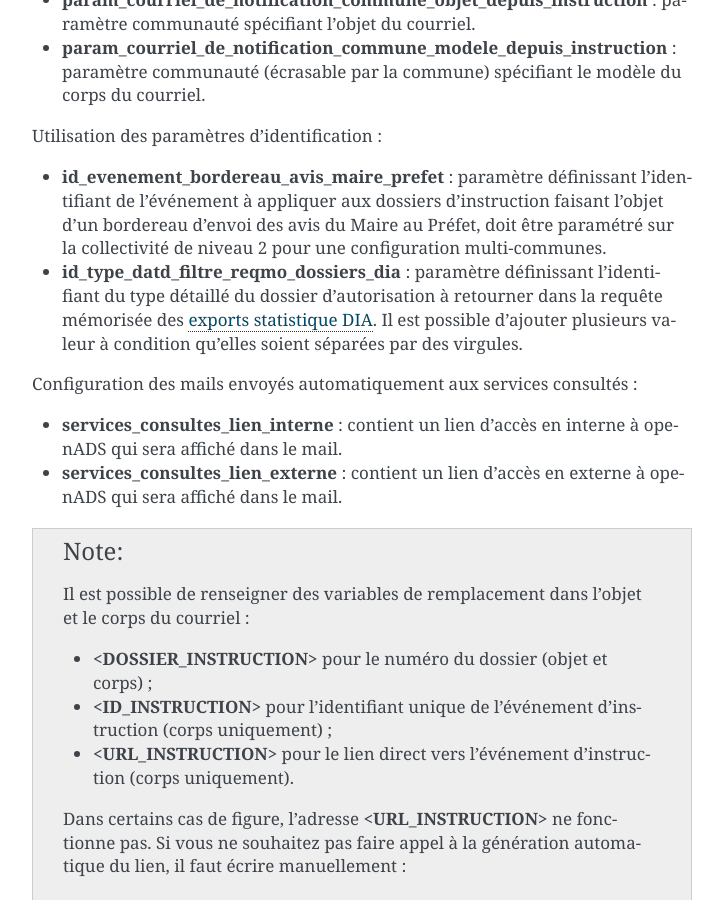
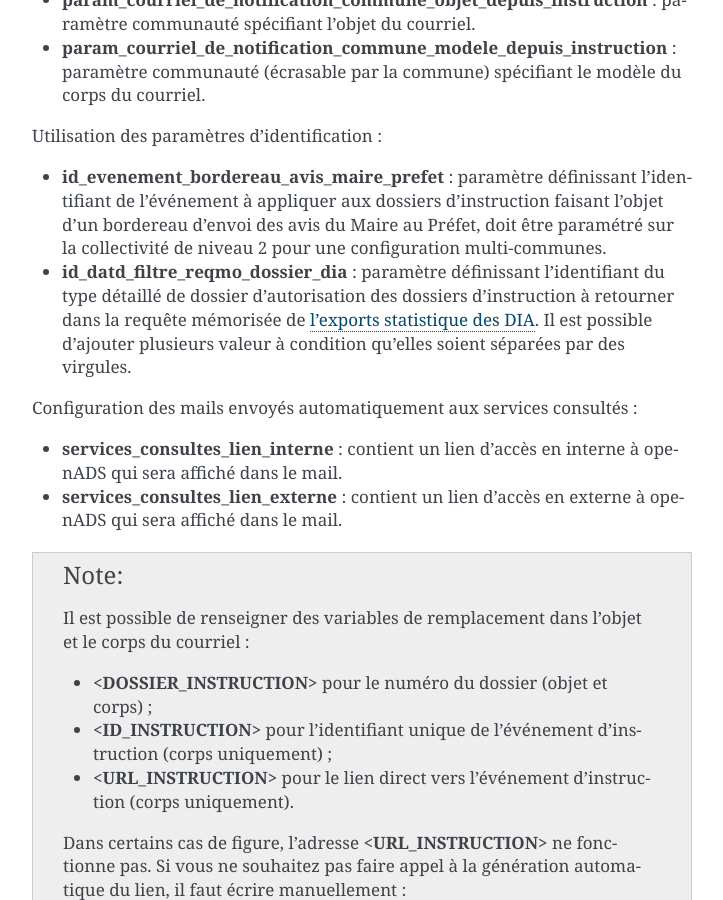
Before and after one commit to mpavaux/openads-documentation, a Sphinx documentation site: the page built from source/manuel_utilisateur/administration.rst, in a window 1280 px wide and 900 px high, scrolled down 1819 px. Shown: the whole window, without its empty margins (388-1111 px from the left). Built offline with Sphinx 7.4.7, drawn with Linux system fonts in a browser that asks for light colours.

Commit message:
Correction nom paramètre pour export DIA

```diff
--- a/source/manuel_utilisateur/administration.rst
+++ b/source/manuel_utilisateur/administration.rst
@@ -85,7 +85,7 @@
 Utilisation des paramètres d'identification :
 
 * **id_evenement_bordereau_avis_maire_prefet** : paramètre définissant l'identifiant de l'événement à appliquer aux dossiers d'instruction faisant l'objet d'un bordereau d'envoi des avis du Maire au Préfet, doit être paramétré sur la collectivité de niveau 2 pour une configuration multi-communes.
-* **id_type_datd_filtre_reqmo_dossiers_dia** : paramètre définissant l'identifiant du type détaillé du dossier d'autorisation à retourner dans la requête mémorisée des :ref:`exports statistique DIA <reqmo_export_dia>`. Il est possible d'ajouter plusieurs valeur à condition qu'elles soient séparées par des virgules.
+* **id_datd_filtre_reqmo_dossier_dia** : paramètre définissant l'identifiant du type détaillé de dossier d'autorisation des dossiers d'instruction à retourner dans la requête mémorisée de :ref:`l'exports statistique des DIA <reqmo_export_dia>`. Il est possible d'ajouter plusieurs valeur à condition qu'elles soient séparées par des virgules.
 
 
 .. _parametrage_parametre_mails_services_consultes:
```
